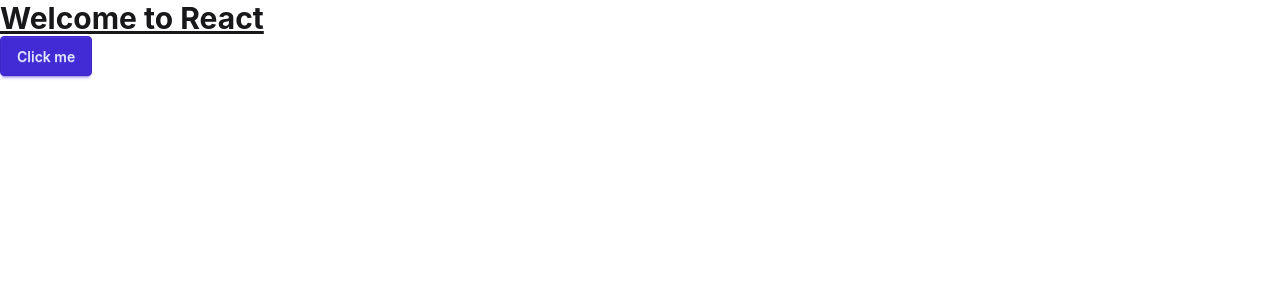
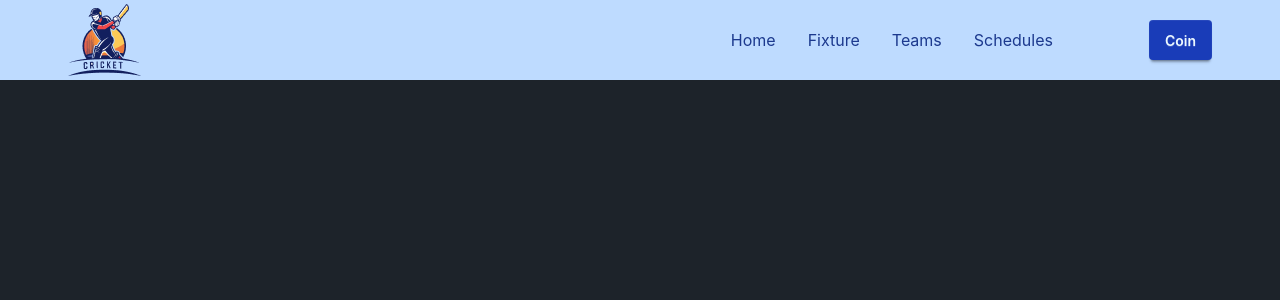
Before and after one commit to asm-saim/v5.BPL-dream-team, a React (Vite) app: page / in a window 1280 px wide. Shown: the top 300 px of the page. Built offline with nearby package versions, Linux system fonts and the light colour scheme.

Commit message:
navbar created

```diff
--- a/index.html
+++ b/index.html
@@ -1,5 +1,5 @@
 <!doctype html>
-<html lang="en">
+<html lang="en" data-theme="dark">
   <head>
     <meta charset="UTF-8" />
     <link rel="icon" type="image/svg+xml" href="/favicon.svg" />
--- a/src/App.tsx
+++ b/src/App.tsx
@@ -1,8 +1,8 @@
+import Navbar from "./components/Navbar";
 
 function App() {
   return <>
-  <h1 className="text-3xl font-bold underline">Welcome to React</h1>
-  <button className="btn btn-primary">Click me</button>
+  <Navbar></Navbar>
   </>;
 }
 
--- /dev/null
+++ b/src/components/Navbar.tsx
@@ -0,0 +1,22 @@
+import NavImage from "../assets/logo.png";
+
+const Navbar = () => {
+  return (
+    <div className="bg-blue-200">
+      <nav className="flex justify-between max-w-6xl mx-auto p-1">
+        <img src={NavImage} alt="" />
+        <div className="flex gap-24 items-center">
+          <ul className="flex items-center gap-8 text-blue-900">
+            <li>Home</li>
+            <li>Fixture</li>
+            <li>Teams</li>
+            <li>Schedules</li>
+          </ul>
+          <button className="btn bg-blue-800 border-none">Coin</button>
+        </div>
+      </nav>
+    </div>
+  );
+};
+
+export default Navbar;
```
